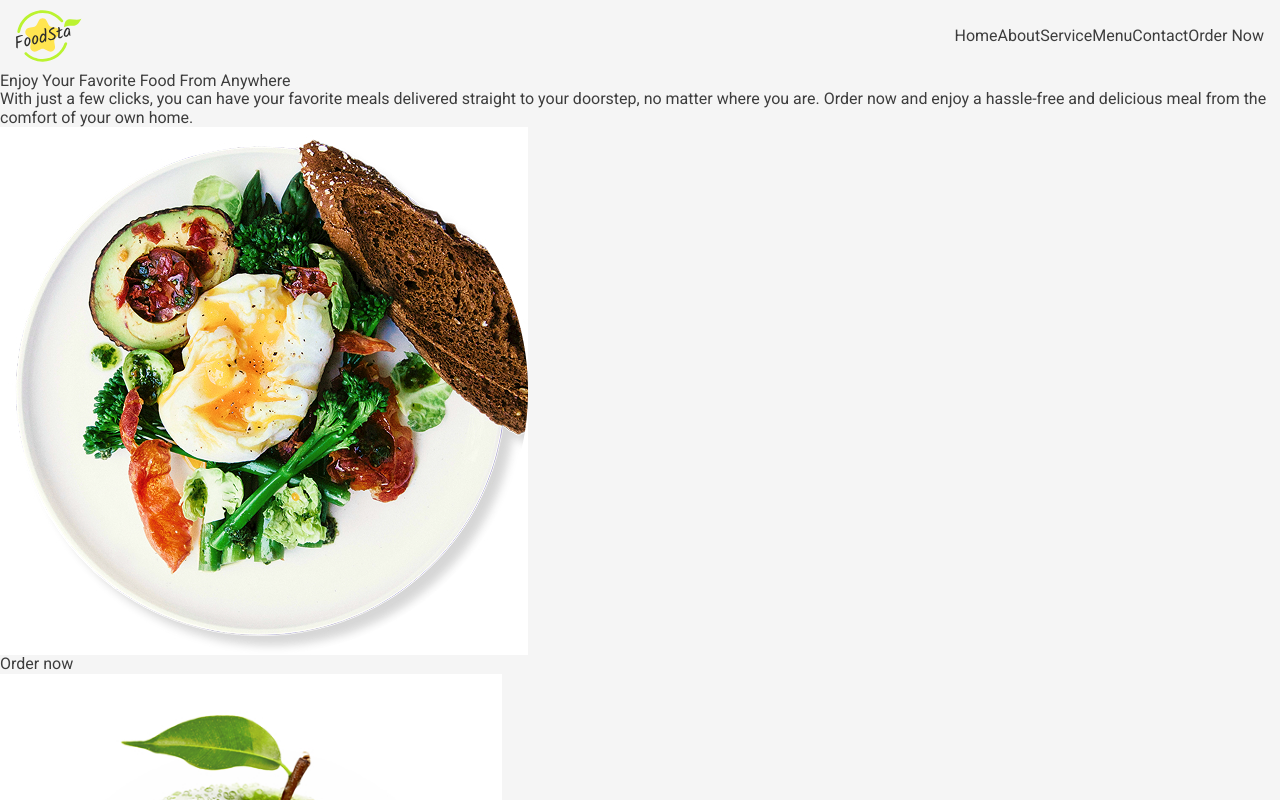
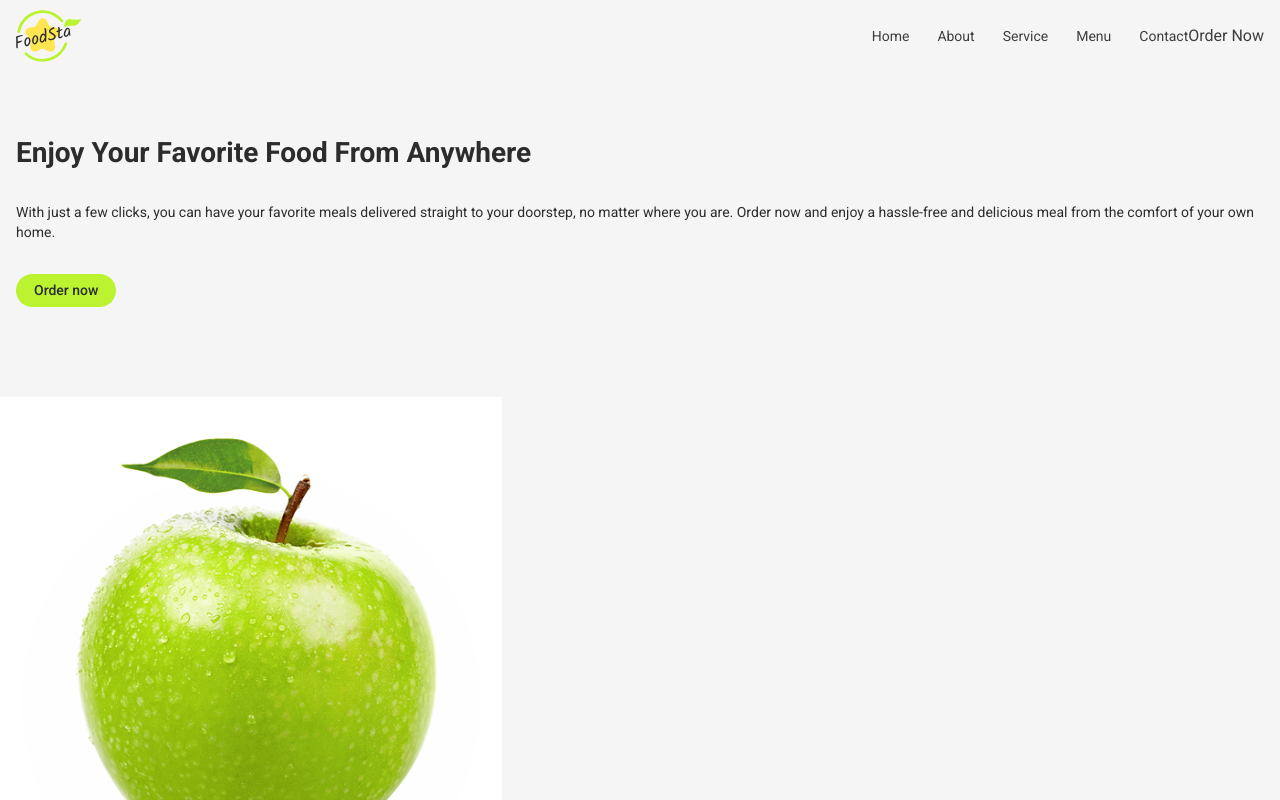
Before and after one commit to Iaroslav-Marchuk/food-sta, a React (Vite) app: page / in a window 1280 px wide. Shown: the top 800 px of the page. Built offline with nearby package versions, Linux system fonts and the light colour scheme.

Commit message:
add work

```diff
--- a/package.json
+++ b/package.json
@@ -10,7 +10,6 @@
     "preview": "vite preview"
   },
   "dependencies": {
-    "modern-normalize": "^3.0.1",
     "react": "^19.2.0",
     "react-dom": "^19.2.0"
   },
--- a/src/components/MainPic/MainPic.jsx
+++ b/src/components/MainPic/MainPic.jsx
@@ -1,6 +1,6 @@
-function MainPic() {
+function MainPic({ className = '' }) {
   return (
-    <div>
+    <div className={`${className}`}>
       <img src="/img1.jpg" width="528" height="528" alt="main picture" />
     </div>
   );
--- a/src/components/Navigation/Navigation.jsx
+++ b/src/components/Navigation/Navigation.jsx
@@ -1,11 +1,29 @@
 function Navigation() {
   return (
     <nav>
-      <a href="#home">Home</a>
-      <a href="#about">About</a>
-      <a href="#service">Service</a>
-      <a href="#menu">Menu</a>
-      <a href="#contact">Contact</a>
+      <ul
+        className="flex gap-7 items-center [&>li>a]:block
+                     [&>li>a]:py-7
+                     [&>li>a]:text-sm
+                    [&>li>a]:text-black
+                     [&>li>a]:leading-none"
+      >
+        <li>
+          <a href="#home">Home</a>
+        </li>
+        <li>
+          <a href="#about">About</a>
+        </li>
+        <li>
+          <a href="#service">Service</a>
+        </li>
+        <li>
+          <a href="#menu">Menu</a>
+        </li>
+        <li>
+          <a href="#contact">Contact</a>
+        </li>
+      </ul>
     </nav>
   );
 }
--- a/src/main.jsx
+++ b/src/main.jsx
@@ -3,7 +3,6 @@ import { createRoot } from 'react-dom/client';
 
 import App from './components/App/App.jsx';
 
-import 'modern-normalize';
 import './styles.css';
 
 createRoot(document.getElementById('root')).render(
--- a/src/sections/AboutSection/AboutSection.jsx
+++ b/src/sections/AboutSection/AboutSection.jsx
@@ -2,7 +2,7 @@ import Button from '../../components/Button/Button.jsx';
 
 function AboutSection() {
   return (
-    <div>
+    <section className="">
       <img src="/apple.jpg" width="502" height="502" alt="green apple" />
       <div>
         <h2>What’s Special About Our Offerings</h2>
@@ -30,7 +30,7 @@ function AboutSection() {
         </div>
         <Button>Order Now</Button>
       </div>
-    </div>
+    </section>
   );
 }
 
--- a/src/sections/FavoritesSection/FavoritesSection.jsx
+++ b/src/sections/FavoritesSection/FavoritesSection.jsx
@@ -1,6 +1,6 @@
 function FavoritesSection() {
   return (
-    <div>
+    <div className="hidden">
       <h2>Some of Our Favorites</h2>
       <p>Looking for something delicious?</p>
       <ul>
--- a/src/sections/FooterSection/FooterSection.jsx
+++ b/src/sections/FooterSection/FooterSection.jsx
@@ -3,7 +3,7 @@ import Navigation from '../../components/Navigation/Navigation.jsx';
 
 function FooterSection() {
   return (
-    <div>
+    <div className="hidden">
       <nav>
         <a href="./index.html">
           <svg width="66" height="52">
--- a/src/sections/HeaderSection/HeaderSection.jsx
+++ b/src/sections/HeaderSection/HeaderSection.jsx
@@ -4,8 +4,8 @@ import Navigation from '../../components/Navigation/Navigation.jsx';
 
 function HeaderSection() {
   return (
-    <Layout className="flex items-center justify-between py-2.5">
-      <a href="./index.html">
+    <Layout className="flex items-center justify-between">
+      <a href="./index.html" className="py-2.5">
         <svg width="66" height="52">
           <use href="/icons.svg#icon-logo"></use>
         </svg>
--- a/src/sections/HeroSection/HeroSection.jsx
+++ b/src/sections/HeroSection/HeroSection.jsx
@@ -1,21 +1,30 @@
 import Button from '../../components/Button/Button.jsx';
+import Layout from '../../components/Layout/Layout.jsx';
 import MainPic from '../../components/MainPic/MainPic.jsx';
 
 function HeroSection() {
   return (
-    <div>
-      <div>
-        <h1>Enjoy Your Favorite Food From Anywhere</h1>
-        <p>
+    <section className="mt-15 mb-22.5">
+      <Layout>
+        <h1 className="font-bold text-[28px] mb-7 text-(--black)">
+          Enjoy Your Favorite Food From Anywhere
+        </h1>
+        <p className="text-sm mb-8 text-(--black) leading-[1.43]">
           With just a few clicks, you can have your favorite meals delivered
           straight to your doorstep, no matter where you are. Order now and
           enjoy a hassle-free and delicious meal from the comfort of your own
           home.
         </p>
-      </div>
-      <MainPic />
-      <Button>Order now</Button>
-    </div>
+        <search></search>
+        <MainPic className="hidden" />
+        <button
+          type="button"
+          className="text-[14px] font-medium text-(--black) bg-(--green) rounded-full px-4.5 py-1.5  "
+        >
+          Order now
+        </button>
+      </Layout>
+    </section>
   );
 }
 
--- a/src/sections/ReviewSection/ReviewSection.jsx
+++ b/src/sections/ReviewSection/ReviewSection.jsx
@@ -2,7 +2,7 @@ import Review from '../../components/Review/Review.jsx';
 
 function ReviewSection() {
   return (
-    <div>
+    <div className="hidden">
       <h2>What our Customers Say</h2>
       <p>
         Don't just take our word for it - see what our satisfied customers have
--- a/src/sections/SubscribeSection/SubscribeSection.jsx
+++ b/src/sections/SubscribeSection/SubscribeSection.jsx
@@ -2,7 +2,7 @@ import Button from '../../components/Button/Button.jsx';
 
 function SubscribeSection() {
   return (
-    <div>
+    <div className="hidden">
       <div>
         <h2>Subscribe To Get Special Offers</h2>
         <p>
--- a/src/styles.css
+++ b/src/styles.css
@@ -13,11 +13,6 @@
   --font-color1: #3d3d3d;
   --font-color-2: #969696;
   --font-color-3: #4a4a4a;
-
-  --fw-regular: 400;
-  --fw-medium: 500;
-  --fw-semibold: 600;
-  --fw-bold: 700;
 }
 
 body {
@@ -34,7 +29,7 @@ body {
   box-sizing: border-box;
 }
 
-h1,
+/* h1,
 h2,
 h3,
 h4,
@@ -42,7 +37,7 @@ h5,
 h6,
 p {
   margin: 0;
-}
+} */
 
 p:last-child {
   margin-bottom: 0;
@@ -62,11 +57,6 @@ a {
 
 button {
   cursor: pointer;
-  background: none;
-  border: none;
-  padding: 0;
-  font: inherit;
-  color: inherit;
 }
 
 img {
```
Also changed, not shown: 1 other file (tests, documents, lock files or other folders).
